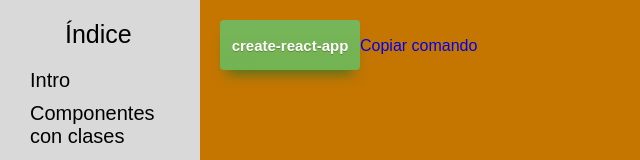
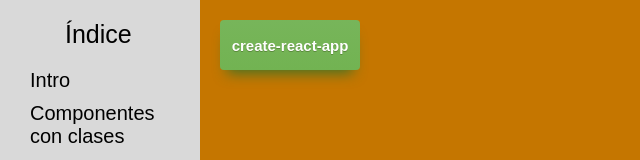
Before and after one commit to JuananA1000/AprendeReact, a React (Create React App) app: page / in a window 1280 px wide. Shown: the top 160 px of the page, without its empty margins (0-640 px from the left). Built offline with nearby package versions, Linux system fonts and the light colour scheme; no server answers.

Commit message:
Borrar 'copiar comando

```diff
--- a/src/0_Crear/Crear.js
+++ b/src/0_Crear/Crear.js
@@ -8,9 +8,8 @@
     <div>
       <Link to='/tema1'>
         <button className='buttonClass'>{text['create-page']}</button>
-        {text['create-page-subtitle']}
       </Link>
-        {/*
+      {/*
           COPIAR EL COMANDO: navigator.clipboard.writeText('npm init react-app nombre-app')}>
         */}
     </div>
--- a/src/translations/es/global.json
+++ b/src/translations/es/global.json
@@ -1,6 +1,5 @@
 {
   "create-page": "create-react-app",
-  "create-page-subtitle": "Copiar comando",
 
   "sidebar-component-index": "Índice",
 
```
